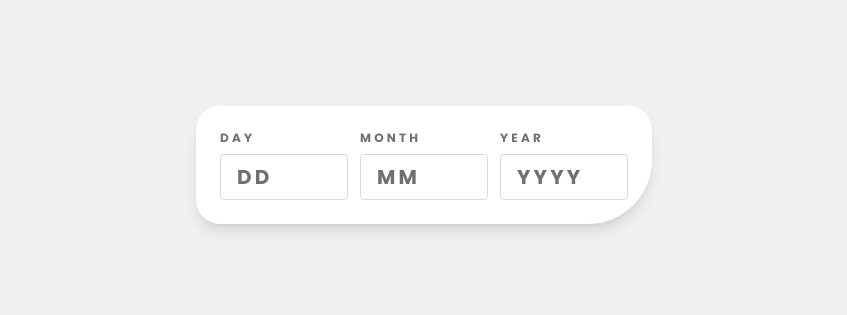
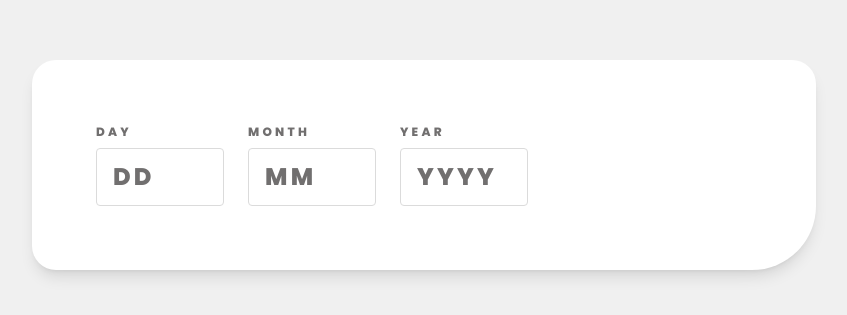
Before and after one commit to Yazeed-Idris/age-calculator-app, a React (Vite) app: page / in a window 1280 px wide. Shown: the part 235-550 px from the top of the page, without its empty margins (216-1063 px from the left). Built offline with nearby package versions, Linux system fonts and the light colour scheme.

Commit message:
- Finished date picker with full validation

```diff
--- a/src/App.jsx
+++ b/src/App.jsx
@@ -4,7 +4,7 @@ function App() {
 
   return (
     <div className="grid place-items-center h-full bg-Off-White">
-        <div className='shadow-lg p-6 bg-White rounded-3xl rounded-br-[4rem]'>
+        <div className='shadow-lg p-6 lg:p-16 bg-White rounded-3xl rounded-br-[4rem] min-w-0 max-w-[90rem] mx-3'>
             <DatePicker />
         </div>
     </div>
--- a/src/components/DatePicker.jsx
+++ b/src/components/DatePicker.jsx
@@ -1,29 +1,122 @@
 import {useState} from "react";
 
 export const DatePicker = () => {
-    const [dayValid, setDayValid] = useState(false);
-    const [monthValid, setMonthValid] = useState(false);
-    const [yearValid, setYearValid] = useState(false)
+   const [dayErrorMessage, setDayErrorMessage] = useState(null);
+    const [monthErrorMessage, setMonthErrorMessage] = useState(null);
+    const [yearErrorMessage, setYearErrorMessage] = useState(null);
+    const [dateErrorMessage, setDateErrorMessage] = useState(null);
+    const [day, setDay] = useState('');
+    const [month, setMonth] = useState('');
+    const [year, setYear] = useState('');
 
     // function validate
+    function checkDay(e) {
+        console.log('e.target.value', e.target.value);
+       if (e.target.value === '') {
+            setDayErrorMessage('This field is required');
+            setDay('')
+        } else if (parseInt(e.target.value) > 31 || parseInt(e.target.value) < 1 || !Number.isInteger(parseInt(e.target.value))) {
+            setDayErrorMessage('Must be valid day');
+            setTimeout(() => {
+                setDayErrorMessage(null);
+            }
+            , 3000)
+        } else {
+            setDayErrorMessage(null);
+            setDay(e.target.value);
+            validateDate(e.target.value, month, year);
+        }
+    }
+
+    function checkMonth(e) {
+        if (e.target.value === '') {
+            setMonthErrorMessage('This field is required');
+            setMonth('')
+        } else if (parseInt(e.target.value) > 12 || parseInt(e.target.value) < 1 || !Number.isInteger(parseInt(e.target.value))) {
+            setMonthErrorMessage('Must be valid month');
+            setTimeout(() => {
+                setMonthErrorMessage(null);
+            }
+            , 3000)
+        } else {
+            setMonthErrorMessage(null);
+            setMonth(e.target.value);
+            validateDate(day, e.target.value, year);
+        }
+    }
+
+    function checkYear(e) {
+        if (e.target.value === '') {
+            setYearErrorMessage('This field is required');
+            setYear('')
+        } else if (parseInt(e.target.value) > new Date().getFullYear() || !Number.isInteger(parseInt(e.target.value))) {
+            setYearErrorMessage('Must be valid year');
+            setTimeout(() => {
+                setYearErrorMessage(null);
+            }
+            , 3000)
+        } else {
+            setYearErrorMessage(null);
+            setYear(e.target.value);
+            validateDate(day, month, e.target.value);
+        }
+    }
+
+    function validateDate(day, month, year) {
+        if (day === '' || month === '' || year === '') {
+           return;
+        }
+        const date = new Date(year, month - 1, day);
+        const getDays = (year, month) => {
+            return new Date(year, month, 0).getDate();
+        };
+        const daysInMonth = getDays(year, month);
+        if (daysInMonth < parseInt(day)) {
+            setDateErrorMessage('Must be valid date');
+            return;
+        }
+        if (date > new Date()) {
+            setDateErrorMessage('Must be valid date');
+            return;
+        }
+        setDateErrorMessage(null);
+
+    }
 
     return <section id='date-picker-section'
-                    className='flex justify-start text-Smokey-Grey font-Poppins font-bold text-xs tracking-[0.2rem]'>
-        <label htmlFor="dayInput" className='flex flex-col grow-0'>DAY
+                    className='grid grid-cols-3 gap-3 lg:gap-6 text-Smokey-Grey font-Poppins font-extrabold text-xs tracking-[0.2rem] w-fit lg:mr-56'>
+        <div className='flex flex-col'>
+        <label htmlFor="dayInput">DAY</label>
             <input
-                        className='focus:outline-none focus:border-Purple max-w-[8rem] mt-2 text-xl placeholder-Smokey-Grey text-Off-Black px-4 py-2 border border-Light-Grey rounded'
-                        type="text" pattern='([0-2]\d|3[0-1])' placeholder='DD'/>
-        </label>
-        <label htmlFor="monthInput" className='ml-3 flex flex-col'>MONTH
+                value={day}
+                onChange={checkDay}
+                name='dayInput'
+                className='min-w-0 w-full max-w-[8rem] focus:outline-none focus:border-Purple mt-2 text-xl lg:text-2xl placeholder-Smokey-Grey
+                text-Off-Black py-3 px-4 border border-Light-Grey rounded cursor caret-Purple'
+                type="text" pattern='([0-2]\d|3[0-1])' placeholder='DD'/>
+            {dayErrorMessage? <ErrorMessage errorMessage={dayErrorMessage}/> : ''}
+            {dateErrorMessage? <ErrorMessage errorMessage={dateErrorMessage}/> : ''}
+        </div>
+        <div className='flex flex-col'>
+        <label htmlFor="monthInput">MONTH</label>
             <input
-                className='focus:outline-none focus:border-Purple max-w-[8rem] mt-2 text-xl placeholder-Smokey-Grey text-Off-Black px-4 py-2 border border-Light-Grey rounded'
+                value={month}
+                onChange={checkMonth}
+                name='monthInput'
+                className='min-w-0 w-full max-w-[8rem] focus:outline-none focus:border-Purple mt-2 text-xl lg:text-2xl placeholder-Smokey-Grey text-Off-Black px-4 py-3 border border-Light-Grey rounded caret-Purple'
                 type="text" pattern='(0[1-9]|1[0-2])' placeholder='MM'/>
-        </label>
-        <label htmlFor="yearInput" className='ml-3 flex flex-col'>YEAR
+            {monthErrorMessage? <ErrorMessage errorMessage={monthErrorMessage}/> : ''}
+        </div>
+        <div className='flex flex-col'>
+        <label htmlFor="yearInput">YEAR</label>
             <input
-                className='focus:outline-none focus:border-Purple max-w-[8rem] mt-2 text-xl placeholder-Smokey-Grey text-Off-Black px-4 py-2 border border-Light-Grey rounded'
+                value={year}
+                onChange={checkYear}
+                name='yearInput'
+                className='min-w-0 w-full max-w-[8rem] focus:outline-none focus:border-Purple mt-2 text-xl lg:text-2xl placeholder-Smokey-Grey text-Off-Black px-4 py-3 border border-Light-Grey rounded caret-Purple'
                 type="text" pattern='(1\d{3}|2\d{3})' placeholder='YYYY'/>
-        </label>
+            {yearErrorMessage? <ErrorMessage errorMessage={yearErrorMessage}/> : ''}
+        </div>
     </section>
 }
 
```
